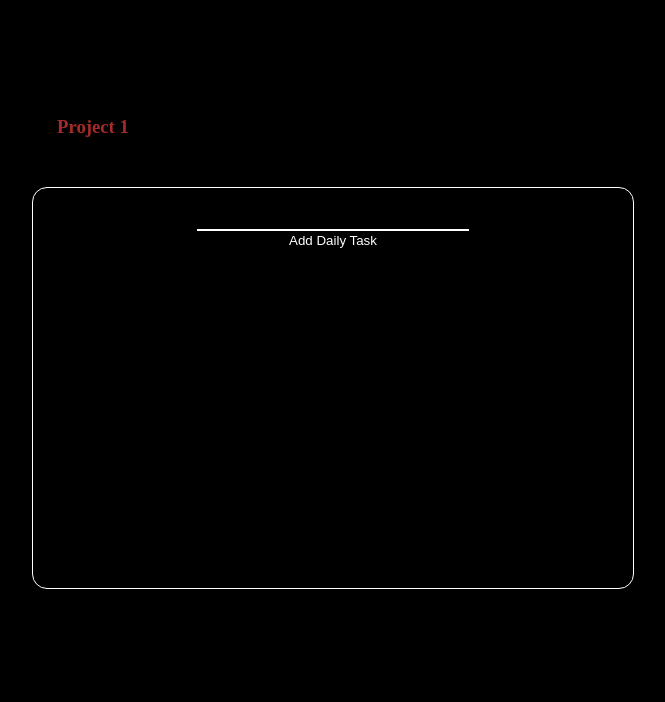
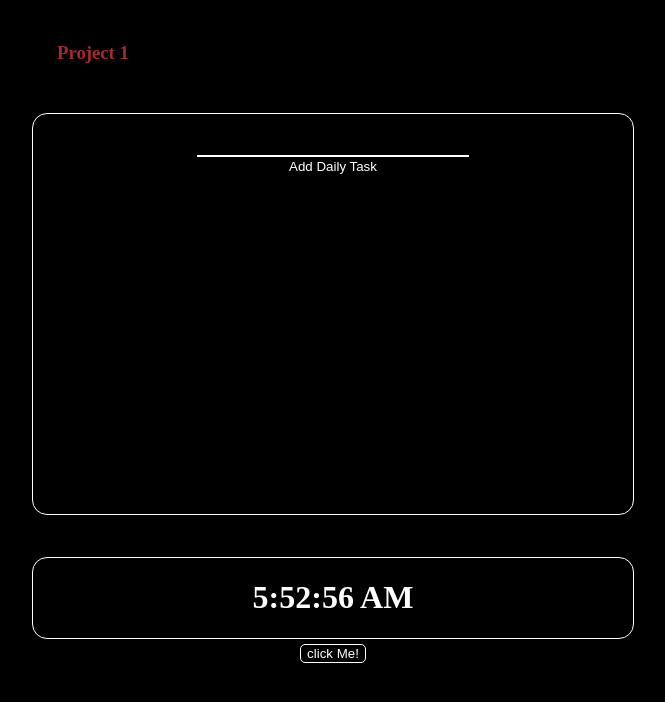
Before and after one commit to jf-2023/ProductivityApp, a React (Create React App) app: page / in a window 1280 px wide. Shown: the top 702 px of the page, without its empty margins (307-972 px from the left). Built offline with nearby package versions, Linux system fonts and the light colour scheme.

Commit message:
added clock to App

```diff
--- a/src/App.js
+++ b/src/App.js
@@ -1,13 +1,14 @@
 import './App.css';
 import Nav from './components/Navbar';
 import Main from './components/Main';
-
+import Timer from './components/Timer';
 
 function App() {
   return (
     <div className="App">
       <Nav />
       <Main />
+      <Timer />
     </div>
   );
 }
--- /dev/null
+++ b/src/components/Timer.js
@@ -0,0 +1,24 @@
+import React, { useState } from "react";
+
+function Timer(){
+    let time = new Date().toLocaleTimeString();
+    const [clock, setClock] = useState(time) ;
+
+    const updateTime = () => {
+        let newTime = new Date().toLocaleTimeString();
+        setClock(newTime);
+    }
+
+    setInterval(updateTime, 1000);
+
+    return (
+        <div>
+            <div className="time_container">
+                <h1 className="time">{ time }</h1>
+            </div>
+            <button className="time_button">click Me!</button>
+        </div>
+    )
+}
+
+export default Timer
--- a/src/index.css
+++ b/src/index.css
@@ -103,3 +103,22 @@ nav h3 {
   border: none;
   border-radius: 5px;
 }
+
+
+.time_container {
+  margin-top: 7%;
+  border: 1px solid white;
+  border-radius: 15px ;
+}
+
+.time {
+  color: white;
+}
+
+.time_button {
+  margin-top: 5px;
+  color: white;
+  background-color: black;
+  border: 1px solid white;
+  border-radius: 5px;
+}
--- a/src/index.js
+++ b/src/index.js
@@ -5,8 +5,6 @@ import App from './App';
 
 
 const root = ReactDOM.createRoot(document.getElementById('root'));
-
-
 
 function Page() {
   return (
```
